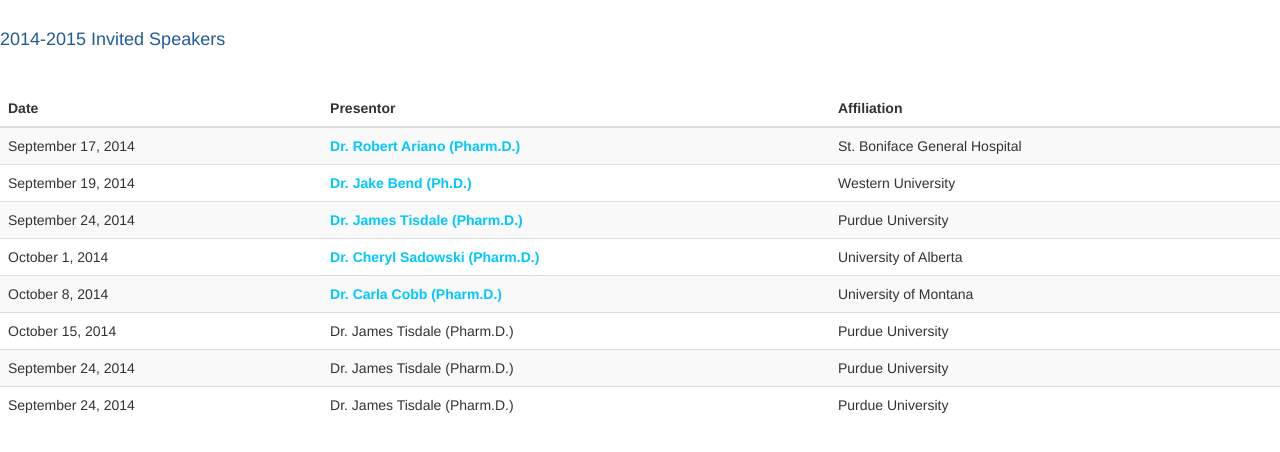
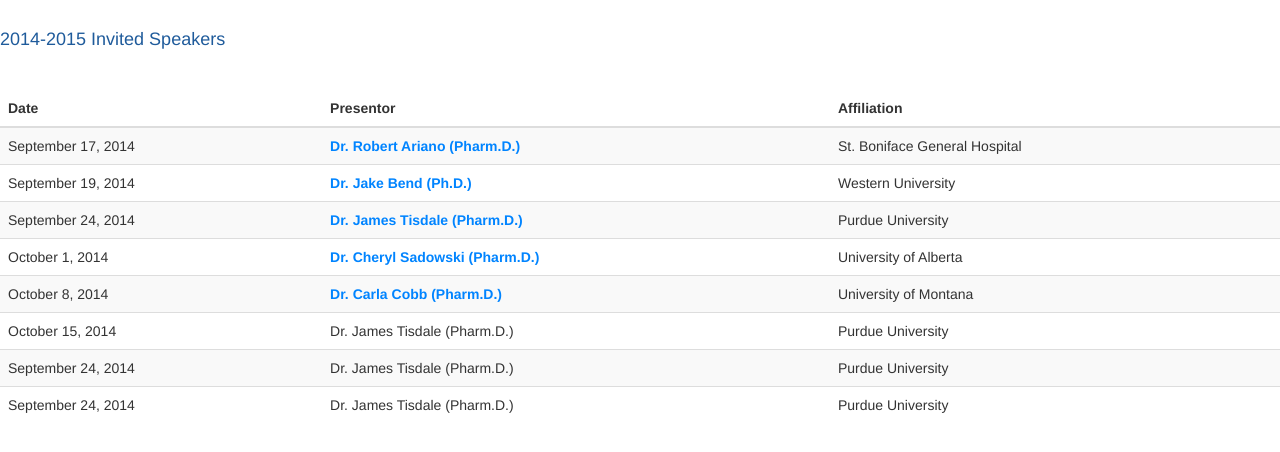
Before and after one commit to umaaps/umaaps.github.io, a Jekyll site: the page assets/annualactivity/2014-2015.html, which Jekyll copies as it is, in a window 1280 px wide. Shown: the top 452 px of the page. Built offline with Jekyll 4.4.1, drawn with Linux system fonts in a browser that asks for light colours.

Commit message:
Updated 2014-2015.html

```diff
--- a/assets/annualactivity/2014-2015.html
+++ b/assets/annualactivity/2014-2015.html
@@ -29,27 +29,27 @@
 		      <tbody>
 		        <tr>
 		          <td>September 17, 2014</td>
-                  <td><b style="color:#00c8ff">Dr. Robert Ariano (Pharm.D.)</b></td>
+                  <td><b style="color:#0084ff">Dr. Robert Ariano (Pharm.D.)</b></td>
 		          <td>St. Boniface General Hospital</td>
 		        </tr>
 		        <tr>
 		          <td>September 19, 2014</td>
-                  <td><b style="color:#00c8ff">Dr. Jake Bend (Ph.D.)</b></td>
+                  <td><b style="color:#0084ff">Dr. Jake Bend (Ph.D.)</b></td>
 		          <td>Western University</td>
 		        </tr>
 		        <tr>
 		          <td>September 24, 2014</td>
-                  <td><b style="color:#00c8ff">Dr. James Tisdale (Pharm.D.)</b></td>
+                  <td><b style="color:#0084ff">Dr. James Tisdale (Pharm.D.)</b></td>
 		          <td>Purdue University</td>
 		        </tr>
 		        <tr>
 		          <td>October 1, 2014</td>
-                  <td><b style="color:#00c8ff">Dr. Cheryl Sadowski (Pharm.D.)</b></td>
+                  <td><b style="color:#0084ff">Dr. Cheryl Sadowski (Pharm.D.)</b></td>
 		          <td>University of Alberta</td>
 		        </tr>
 		        <tr>
 		          <td>October 8, 2014</td>
-                  <td><b style="color:#00c8ff">Dr. Carla Cobb (Pharm.D.)</b></td>
+                  <td><b style="color:#0084ff">Dr. Carla Cobb (Pharm.D.)</b></td>
 		          <td>University of Montana</td>
 		        </tr>
 		        <tr>
```
